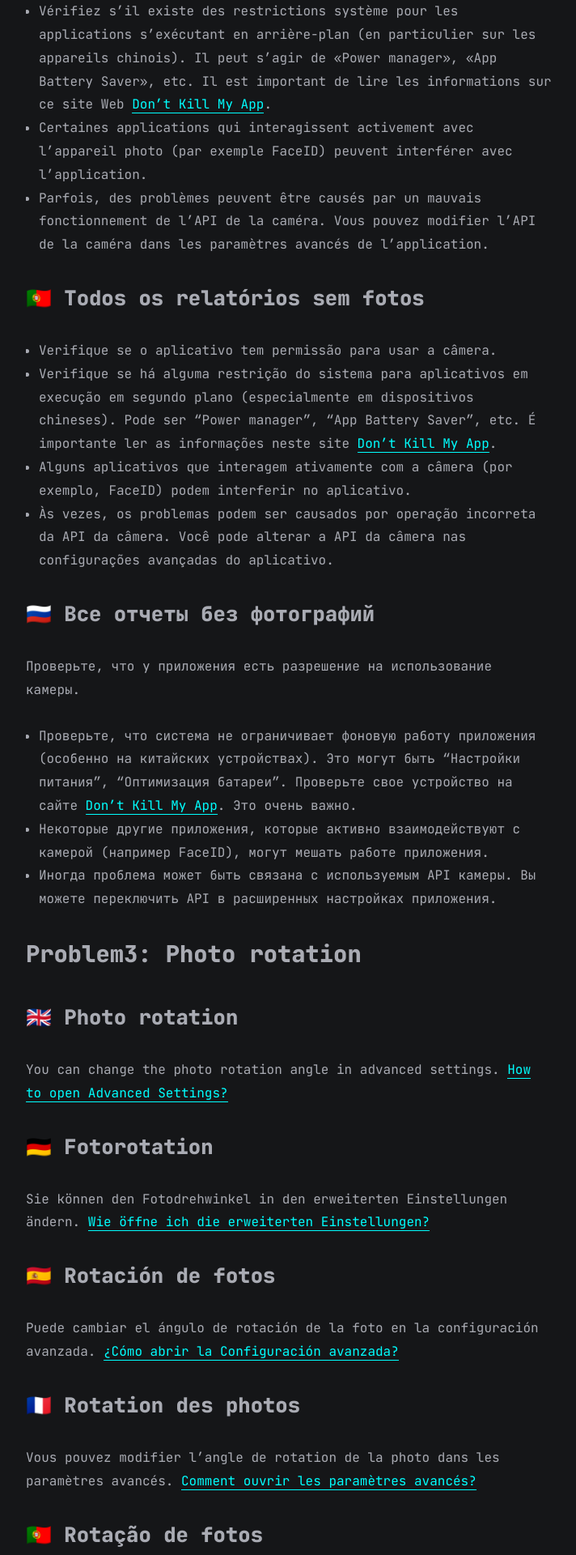
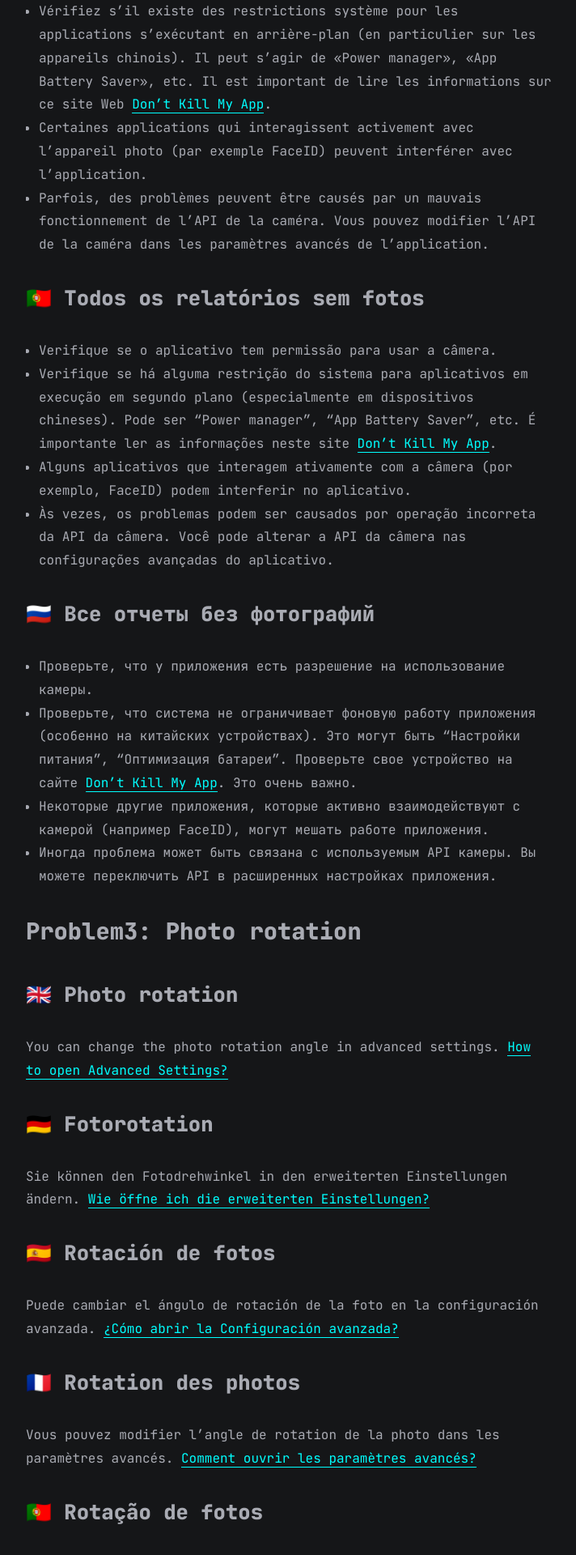
Before and after one commit to mdnghtdv/mdnghtdv.github.io, a Jekyll site: the page built from all_collections/_posts/2022-04-24-wtmp-problems-with-photos.md, in a window 1280 px wide. Shown: the part 4480-6400 px from the top of the page at 81% size, without its empty margins (283-995 px from the left). Built offline with Jekyll 4.4.1, drawn with Linux system fonts in a browser that asks for light colours.

```diff
--- a/all_collections/_posts/2022-04-24-wtmp-problems-with-photos.md
+++ b/all_collections/_posts/2022-04-24-wtmp-problems-with-photos.md
@@ -88,7 +88,7 @@ Scroll down 👇🏼 🇬🇧EN, 🇩🇪DE, 🇪🇸ES, 🇫🇷FR, 🇵🇹PT,
 
 ### 🇷🇺 Все отчеты без фотографий
 
-Проверьте, что у приложения есть разрешение на использование камеры.
+- Проверьте, что у приложения есть разрешение на использование камеры.
 - Проверьте, что система не ограничивает фоновую работу приложения (особенно на китайских устройствах). Это могут быть “Настройки питания”, “Оптимизация батареи”. Проверьте свое устройство на сайте [Don’t Kill My App](https://dontkillmyapp.com/). Это очень важно.
 - Некоторые другие приложения, которые активно взаимодействуют с камерой (например FaceID), могут мешать работе приложения.
 - Иногда проблема может быть связана с используемым API камеры. Вы можете переключить API в расширенных настройках приложения.
```
